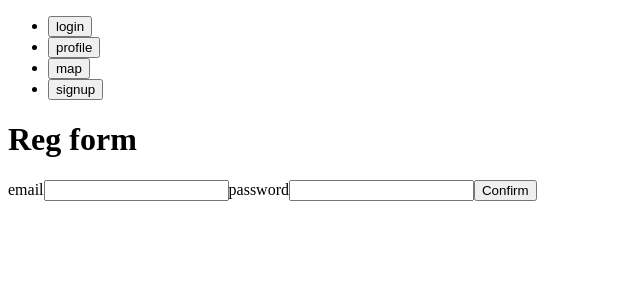
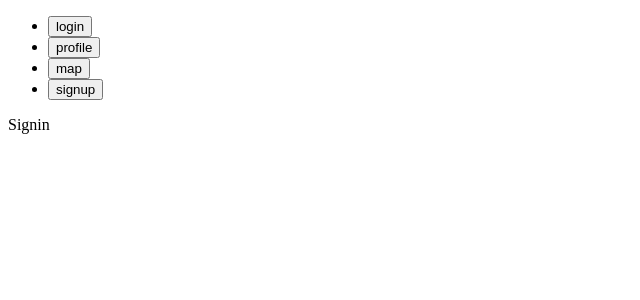
Before and after one commit to impedance/loft-taxi, a React (Create React App) app: page / in a window 1280 px wide. Shown: the top 300 px of the page, without its empty margins (0-640 px from the left). Built offline with nearby package versions, Linux system fonts and the light colour scheme.

Commit message:
use hooks for state

```diff
--- a/src/App.tsx
+++ b/src/App.tsx
@@ -1,4 +1,4 @@
-import React from 'react';
+import React, { useState } from 'react';
 import Header  from './components/Header';
 import Profile from './components/Profile';
 import Map  from './components/Map/Map';
@@ -7,35 +7,31 @@ import SignUp from './components/SignUp';
 
 const paths = ['login', 'profile', 'map', 'signup'];
 
-class App extends React.Component {
-  state = {
-    currentPath: 'signup'
-  };
-  onPathChange = (path: string) => {
-    this.setState({currentPath: path})
+const App = () => {
+  const [currentPath, setCurrentPath] = useState('login');
+
+  const onPathChange = (path: string) => {
+    setCurrentPath(path);
   }
-  renderCurrentComponent = (path: string) => {
+  const renderCurrentComponent = (path: string) => {
     switch (path) {
       case 'profile':
         return <Profile />;
       case 'map':
         return <Map />;
       case 'signup':
-        return <SignUp onPathChange={this.onPathChange}/>;
+        return <SignUp onPathChange={onPathChange}/>;
       default:
         return <Signin />;
     }
   }
-  render() {
-    const { currentPath } = this.state;
-    return (
-      <div>
-        <Header
-          paths={paths} onPathChange={this.onPathChange} ></Header>
-          {this.renderCurrentComponent(currentPath)}
-      </div>
-    );
-  }
+  return (
+    <div>
+      <Header
+        paths={paths} onPathChange={onPathChange} ></Header>
+        {renderCurrentComponent(currentPath)}
+    </div>
+  );
 }
 
 export default App;
```
